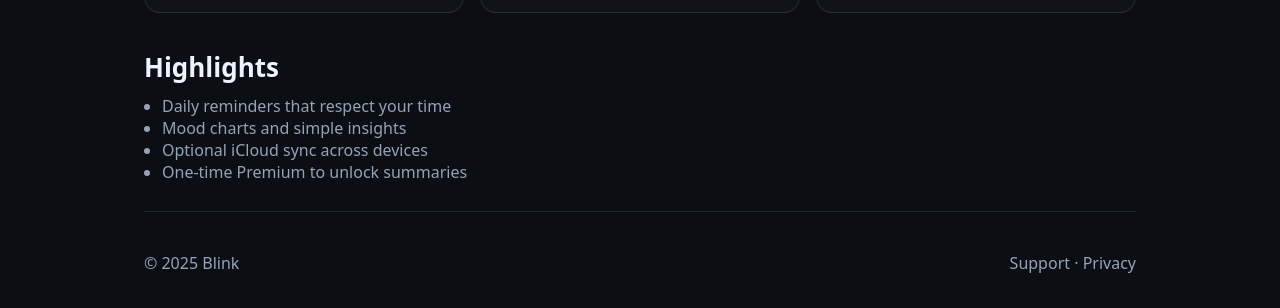
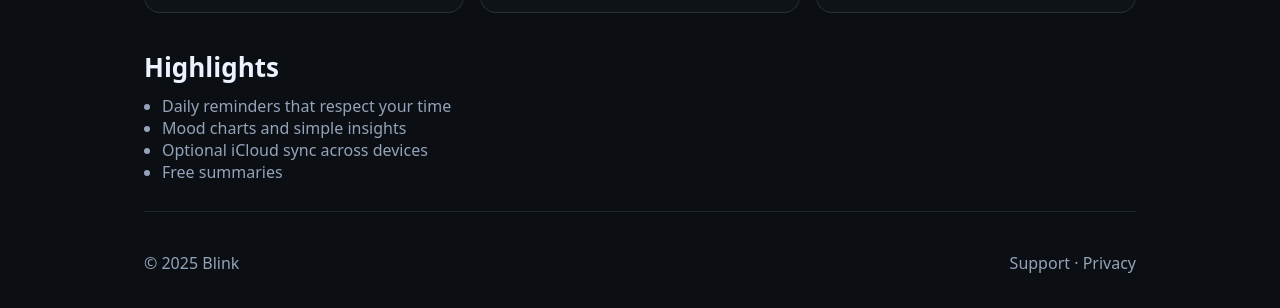
Before and after one commit to Dsopinka/BlinkJournal, a plain HTML site: page index.html in a window 1280 px wide. Shown: the part 1235-1543 px from the top of the page. Drawn offline with Linux system fonts and the light colour scheme.

Commit message:
Updated Highlights

```diff
--- a/index.html
+++ b/index.html
@@ -64,7 +64,7 @@
         <li>Daily reminders that respect your time</li>
         <li>Mood charts and simple insights</li>
         <li>Optional iCloud sync across devices</li>
-        <li>One-time Premium to unlock summaries</li>
+        <li>Free summaries</li>
       </ul>
     </section>
 
```
